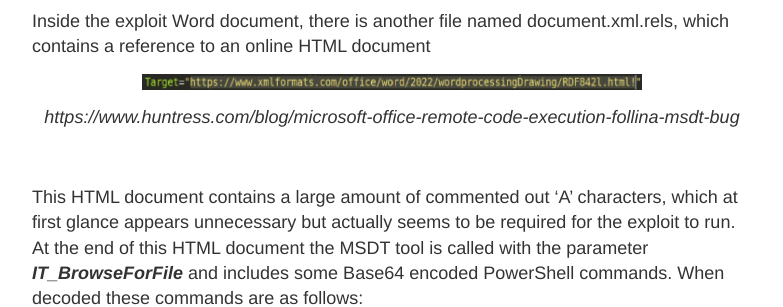
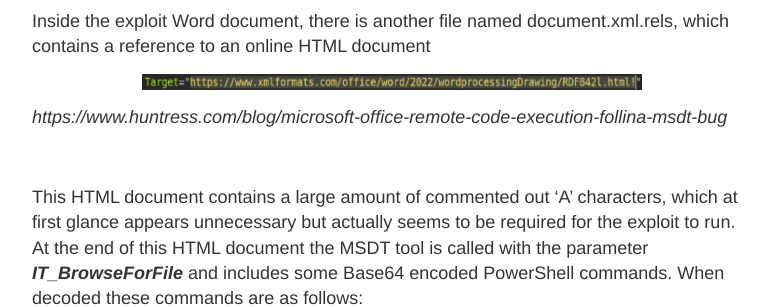
Before and after one commit to LeeDorning/LeeDorning.github.io, a Jekyll site: the page built from _posts/2022-06-03-News_:_Microsoft_Follina_RCE_Vulnerability_CVE_-_2022_-_30190.md, in a window 1280 px wide. Shown: the part 1176-1483 px from the top of the page, without its empty margins (248-1031 px from the left). Built offline with Jekyll 4.4.1, drawn with Linux system fonts in a browser that asks for light colours.

Commit message:
Update 2022-06-03-News_:_Microsoft_Follina_RCE_Vulnerability_CVE_-_2022_-_30190.md
hanging font size of image captions - testing stage

```diff
--- a/_posts/2022-06-03-News_:_Microsoft_Follina_RCE_Vulnerability_CVE_-_2022_-_30190.md
+++ b/_posts/2022-06-03-News_:_Microsoft_Follina_RCE_Vulnerability_CVE_-_2022_-_30190.md
@@ -30,7 +30,7 @@ Inside the exploit Word document, there is another file named document.xml.rels,
 ![HTML Document Reference](https://github.com/LeeDorning/LeeDorning.github.io/blob/main/images/News_:_Microsoft_Follina_RCE_Vulnerability_CVE_-_2022_-_30190/TargetHtml.png?raw=true){:style="display:block; margin-left:auto; margin-right:auto"}{: width="500"}
 
 *https://www.huntress.com/blog/microsoft-office-remote-code-execution-follina-msdt-bug*
-{: style="text-align: center"}
+{: style="text-align: center, font-size:8px"}
 
 &nbsp;
 
```
